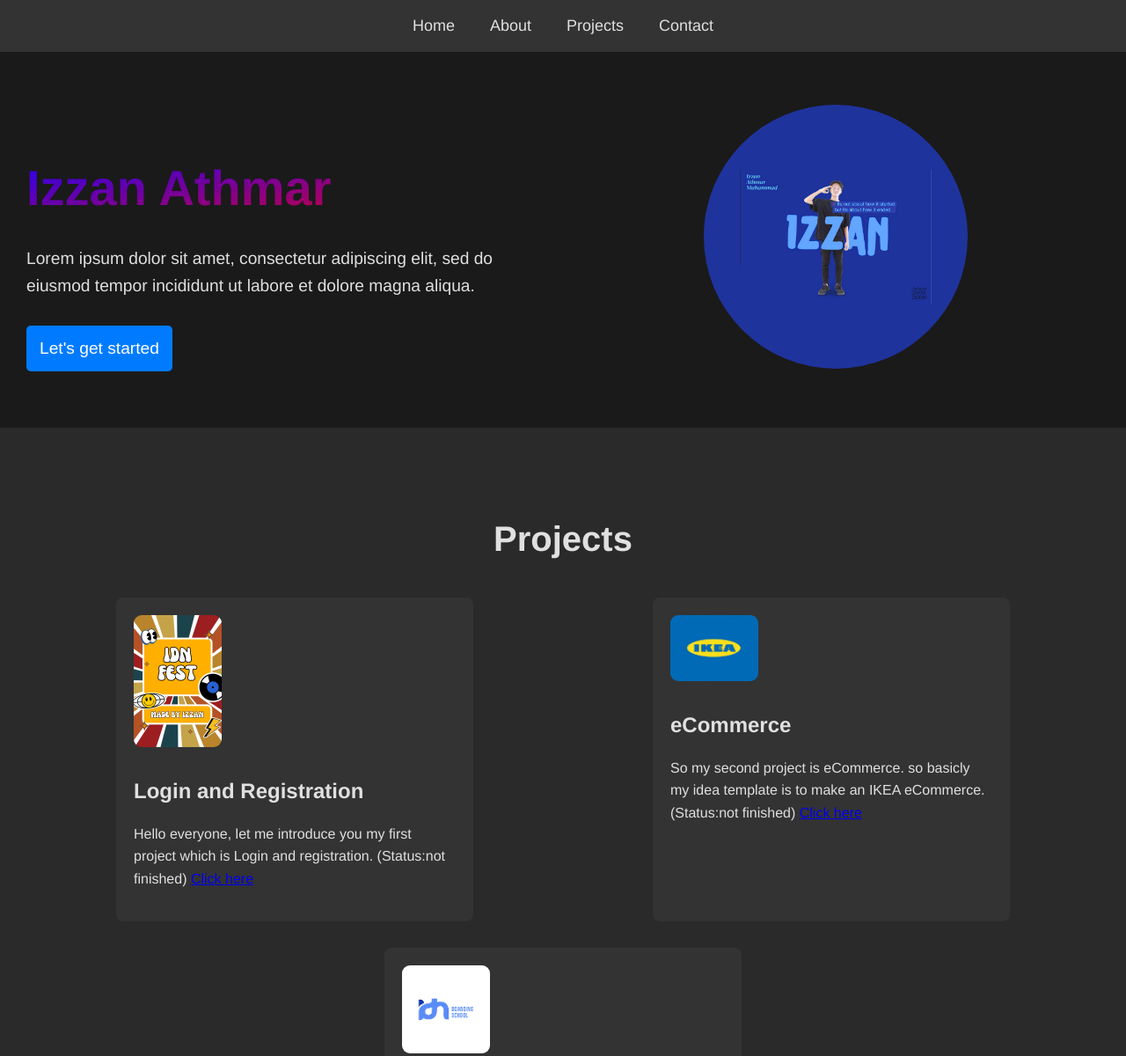
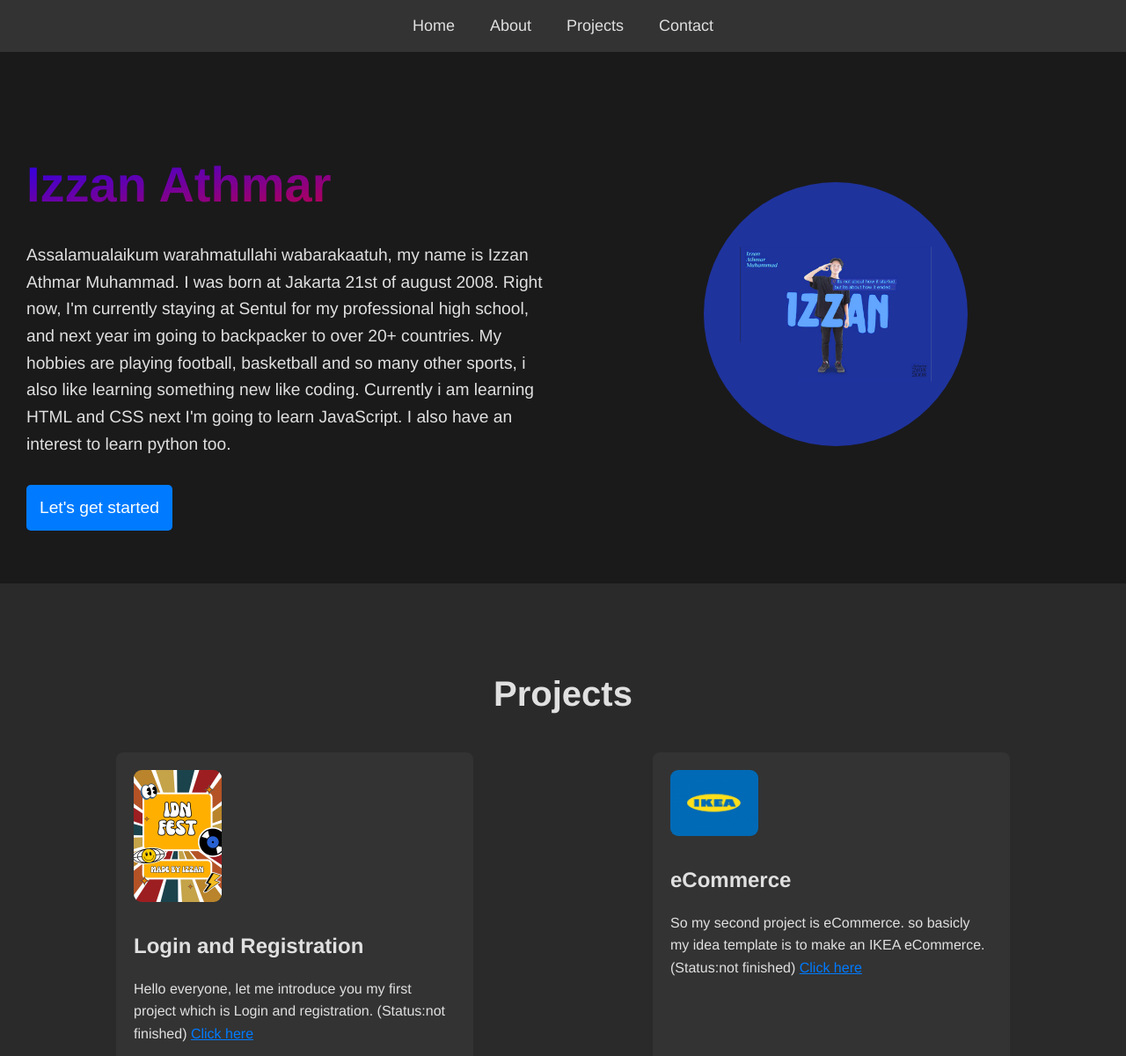
Before and after one commit to Zanathmar/First-Portofolio, a plain HTML site: page index.html in a window 1280 px wide. Shown: the top 1200 px of the page at 88% size. Drawn offline with Linux system fonts and the light colour scheme; a script that the page names is missing.

Commit message:
third commit

```diff
--- a/index.html
+++ b/index.html
@@ -22,7 +22,7 @@
     <section class="intro">
         <div class="intro-text">
             <h1>Izzan Athmar</h1>
-            <p>Lorem ipsum dolor sit amet, consectetur adipiscing elit, sed do eiusmod tempor incididunt ut labore et dolore magna aliqua.</p>
+            <p>Assalamualaikum warahmatullahi wabarakaatuh, my name is Izzan Athmar Muhammad. I was born at Jakarta 21st of august 2008. Right now, I'm currently staying at Sentul for my professional high school, and next year im going to backpacker to over 20+ countries. My hobbies are playing football, basketball and so many other sports, i also like learning something new like coding.  Currently i am learning HTML and CSS next I'm going to learn JavaScript. I also have an interest to learn python too.</p>
             <button class="cta-button">Let's get started</button>
         </div>
         <div class="intro-image">
--- a/styles.css
+++ b/styles.css
@@ -132,6 +132,9 @@ nav ul li a:hover {
     flex: 0 0 30%;
     transition: transform 0.3s ease, box-shadow 0.3s ease;
 }
+a {
+    color: #007bff;
+}
 
 .project h3 {
     font-size: 1.5em;
```
